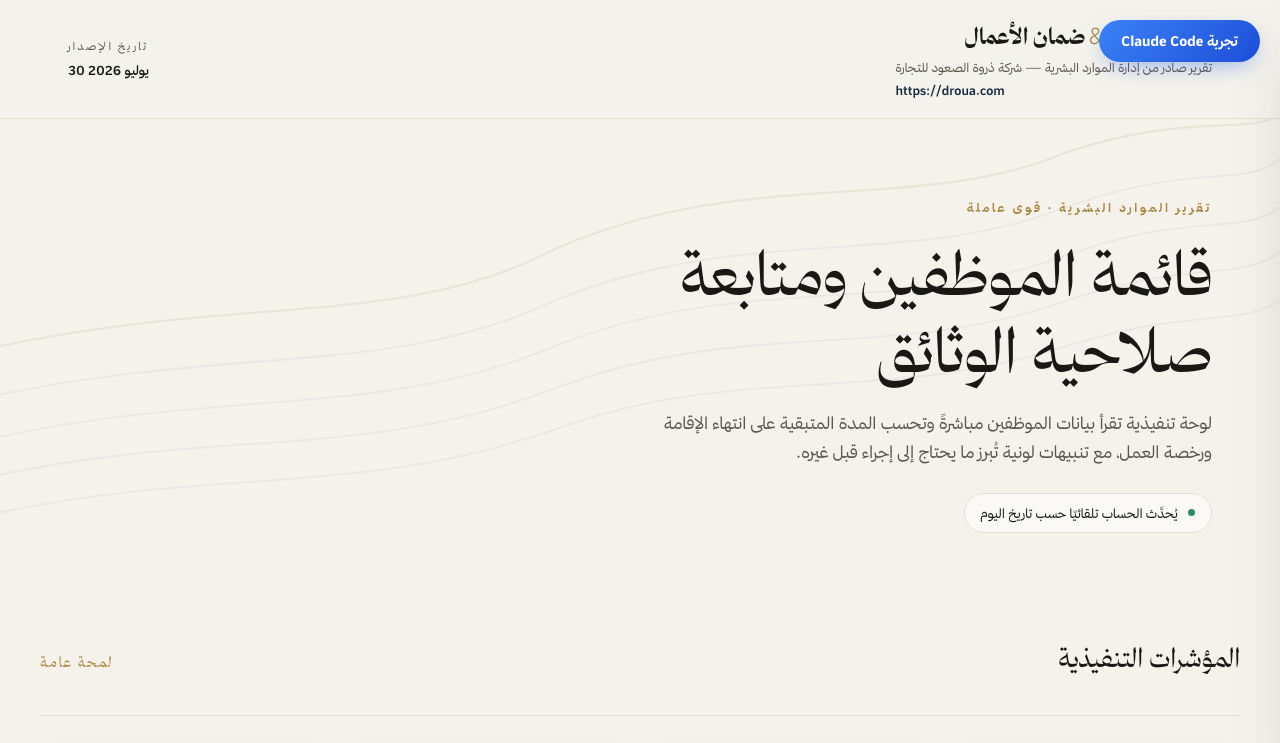
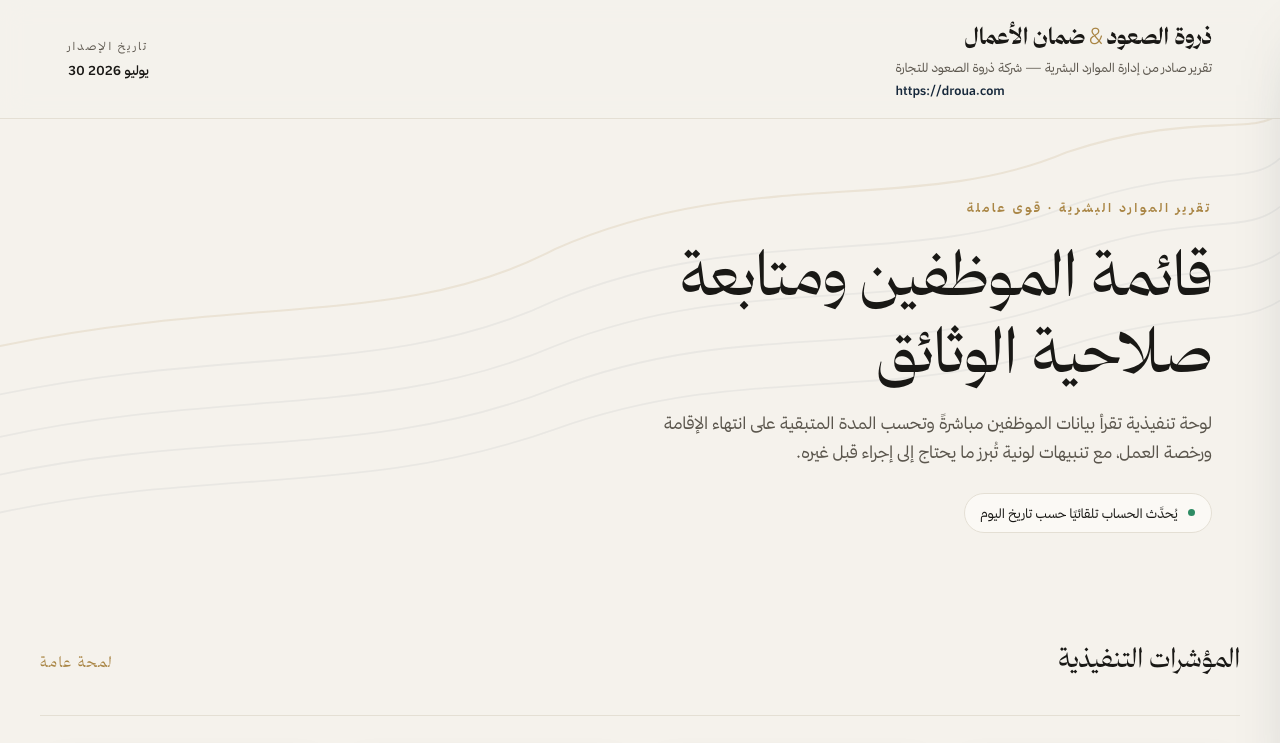
Before and after one commit to khalidalsaeed/droua-employee-report, a plain HTML site: page index.html in a window 1280 px wide. Shown: the top 743 px of the page. Drawn offline with Linux system fonts and the light colour scheme.

Commit message:
Remove Claude Code demo button
Co-Authored-By: Claude Sonnet 5 <noreply@anthropic.com>

```diff
--- a/index.html
+++ b/index.html
@@ -316,27 +316,9 @@ footer.site{border-top:1px solid var(--hair);margin-top:30px}
 .foot-in a{color:var(--slate);direction:ltr}
 @media(prefers-reduced-motion:reduce){*{animation:none !important;transition:none !important;scroll-behavior:auto}}
 
-/* ---------- Claude Code demo button ---------- */
-.cc-demo-btn{
-  position:fixed;top:20px;right:20px;z-index:100;
-  background:linear-gradient(135deg,#3B82F6,#1D4ED8);
-  color:#fff;border:none;border-radius:999px;
-  padding:12px 22px;font-family:var(--sans);font-size:14px;font-weight:700;
-  cursor:pointer;box-shadow:0 8px 24px -8px rgba(37,99,235,.55);
-  transition:transform .2s ease, box-shadow .2s ease, background .2s ease;
-}
-.cc-demo-btn:hover{
-  transform:translateY(-3px) scale(1.03);
-  box-shadow:0 14px 32px -10px rgba(37,99,235,.65);
-  background:linear-gradient(135deg,#60A5FA,#2563EB);
-}
-.cc-demo-btn:active{transform:translateY(-1px) scale(.98)}
-@media(max-width:640px){.cc-demo-btn{top:12px;right:12px;padding:10px 16px;font-size:13px}}
 </style>
 </head>
 <body>
-
-<button type="button" class="cc-demo-btn" onclick="alert('تم تنفيذ أول تعديل بواسطة Claude Code 🚀')">تجربة Claude Code</button>
 
 <header class="site">
   <div class="site-in">
```
